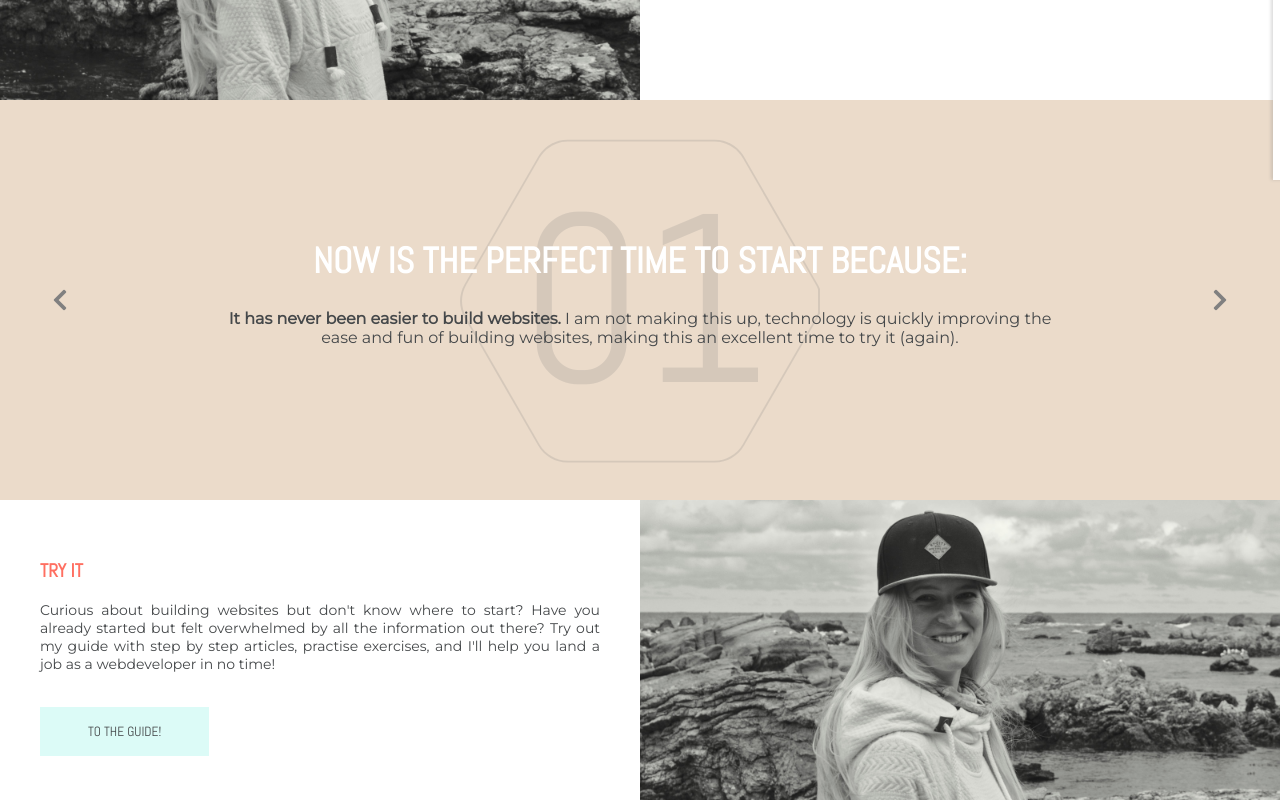
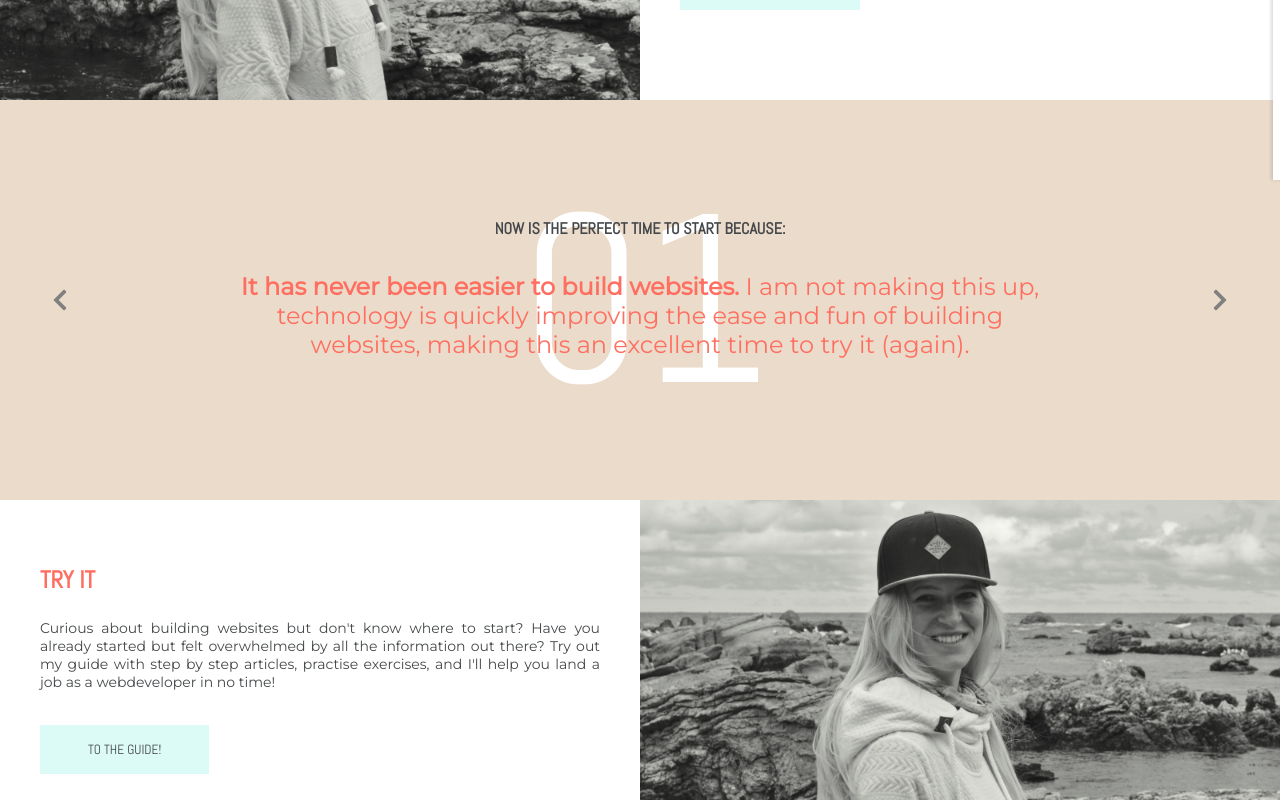
Before and after one commit to Claudia413/supreme-octo-fun, a Vue app: page / in a window 1280 px wide. Shown: the part 620-1420 px from the top of the page. Built offline with nearby package versions, Linux system fonts and the light colour scheme; a web font is replaced by a local one.

Commit message:
Tweaks to slider on homepage, menu and paragraphs on about page

```diff
--- a/src/assets/main.scss
+++ b/src/assets/main.scss
@@ -17,12 +17,13 @@ p {
 
 h3 {
     color: $primary-bright;
+    font-size: 24px;
 }
 
 h4 {
     font-family: 'Abel', sans-serif;
-    color: white;
-    font-size: 36px;
+    color: $text-color;
+    font-size: 16px;
     font-weight: 400;
     margin-top: 0;
     text-transform: uppercase;
--- a/src/components/MenuSlide.vue
+++ b/src/components/MenuSlide.vue
@@ -113,6 +113,6 @@ export default {
 	flex-direction: column;
 	box-sizing: border-box;
 	background-color: white;
-	align-items: center;
+	align-items: flex-end;
 }
 </style>
--- a/src/components/SocialIconBar.vue
+++ b/src/components/SocialIconBar.vue
@@ -24,10 +24,10 @@ export default {
 
 .icon-bar {
     display: flex;
-    width: 180px;
+    width: 156px;
     flex-direction: row;
     align-items: center;
-    justify-content: space-evenly;
+    justify-content: space-between;
 
     .hex-background {
         height: 48px;
--- a/src/views/About.vue
+++ b/src/views/About.vue
@@ -1,22 +1,21 @@
 <template>
 	<div class="about">
+    <MenuSlide/>
 		<img
 			alt="Claudia Engelsman, developer who will teach you how to code a website"
 			src="../assets/ClaudiaBWKaikoura.jpg"
 			class="intro-pic img-block"
 		>
 		<section class="intro-text text-block">
-			<h3>About</h3>
+			<h3>Hello there!</h3>
 			<p>Hello text here etc</p>
 		</section>
 		<section class="full-block long-bio">
-      <h3>About</h3>
+      <h3>My story</h3>
 			<p>A few years ago I turned my life around and started over at age 26. I had just moved back in with my parents after a break-up when I realized how unfulfilling my current career path was. I wanted to become a developer and I quit my job without a new job or even a solid plan to get there. Uh-oh...</p>
-			<p>I started reading about and trying out HTML and CSS online, going from one free resource to the next. There is so much information available, but not all is correct, up to date or complete, I was lost and just went with everything I found.</p>
-			<p>Fast forward a few weeks, a dash of luck and I got an interview with my current employer. They took a huge chance on this honest and unexperienced girl and decided to hire me and teach me coding on the job. I felt like the stars aligned just for me and I was so excited to start.</p>
+			<p>I started reading about and trying out HTML and CSS online, going from one free resource to the next. There is so much information available, but not all is correct, up to date or complete, I was lost and just went with everything I found. Fast forward a few weeks, a dash of luck and I got an interview with my current employer. They took a huge chance on this honest and unexperienced girl and decided to hire me and teach me coding on the job. I felt like the stars aligned just for me and I was so excited to start.</p>
 			<p>Since then I’ve never been more frustrated with work problems and errors and such, but I also have never been happier when I do figure it out and a new feature is build for one of our websites. It is such a thrill to create something out of thin air and help so many people with it.</p>
-			<p>Now that I’m here, I remember I had such a hard and confusing time in the beginning of this journey, and I feel like I should improve this for others who want to learn how to code. This is where and when I decided to create a space with all the information to get started, with support and inspiration to keep going when it gets hard, or when you are frustrated. A place I wish I had back then, starting with all of this.</p>
-			<p>My goal is to be the ‘aha-moment’ for someone struggling with learning all this on their own. To be the support for someone thinking of giving up while they are so close. And to be the inspiration for someone who wants to learn coding but is afraid to get started. If there is one person today I am helping with this website, it is a good day.</p>
+			<p>Now that I’m here, I remember I had such a hard and confusing time in the beginning of this journey, and I feel like I should improve this for others who want to learn how to code. This is where and when I decided to create a space with all the information to get started, with support and inspiration to keep going when it gets hard, or when you are frustrated. A place I wish I had back then, starting with all of this. My goal is to be the ‘aha-moment’ for someone struggling with learning all this on their own. To be the support for someone thinking of giving up while they are so close. And to be the inspiration for someone who wants to learn coding but is afraid to get started. If there is one person today I am helping with this website, it is a good day.</p>
 			<p>When I’m not working as a developer or creating guides and providing help, you can find me on the couch in yoga pants with my pupper and some B&J ice cream, dreaming of New Zealand or simply (binge)watching Netflix. I also enjoy watercolor painting, and I don’t make enough time for this. Hopefully one day I will master time-management and have enough time for all my (creative) interests and endeavours.</p>
 		</section>
 
@@ -26,10 +25,12 @@
 
 <script>
 import Footer from "@/components/Footer.vue";
+import MenuSlide from "@/components/MenuSlide.vue";
 
 export default {
 	components: {
-		Footer
+    Footer,
+    MenuSlide
 	}
 };
 </script>
@@ -74,6 +75,7 @@ export default {
   flex-direction: column;
   padding: 40px;
   background-color: $secondary-color;
+  text-align: center;
   p {
     width: 80%;
     max-width: 1400px;
--- a/src/views/Home.vue
+++ b/src/views/Home.vue
@@ -16,40 +16,6 @@
 			<div class="arrow" @click="incrementSlideIndex(-1)">
 				<span class="fas fa-chevron-left"></span>
 			</div>
-			<svg
-				class="hexagon-bg"
-				version="1.1"
-				id="Capa_1"
-				xmlns="http://www.w3.org/2000/svg"
-				xmlns:xlink="http://www.w3.org/1999/xlink"
-				x="0px"
-				y="0px"
-				viewBox="0 0 480 480"
-				style="enable-background:new 0 0 483.013 483.013;"
-				fill="#DCFBF7"
-				xml:space="preserve">
-				<path
-					d="M477.043,219.205L378.575,48.677c-7.974-13.802-22.683-22.292-38.607-22.292H143.041c-15.923,0-30.628,8.49-38.608,22.292
-					L5.971,219.205c-7.961,13.801-7.961,30.785,0,44.588l98.462,170.543c7.98,13.802,22.685,22.293,38.608,22.293h196.926
-					c15.925,0,30.634-8.491,38.607-22.293l98.469-170.543C485.003,249.99,485.003,233.006,477.043,219.205z"></path>
-			</svg>
-			<svg
-				class="hexagon-bg small"
-				version="1.1"
-				id="Capa_1"
-				xmlns="http://www.w3.org/2000/svg"
-				xmlns:xlink="http://www.w3.org/1999/xlink"
-				x="0px"
-				y="0px"
-				viewBox="0 0 480 480"
-				style="enable-background:new 0 0 483.013 483.013;"
-				fill="#DCFBF7"
-				xml:space="preserve">
-				<path
-					d="M477.043,219.205L378.575,48.677c-7.974-13.802-22.683-22.292-38.607-22.292H143.041c-15.923,0-30.628,8.49-38.608,22.292
-					L5.971,219.205c-7.961,13.801-7.961,30.785,0,44.588l98.462,170.543c7.98,13.802,22.685,22.293,38.608,22.293h196.926
-					c15.925,0,30.634-8.491,38.607-22.293l98.469-170.543C485.003,249.99,485.003,233.006,477.043,219.205z"></path>
-			</svg>
 			<transition name="fade-out" mode="out-in">
 				<div class="number" v-bind:key="slideIndex">0{{slideIndex}}</div>
 			</transition>
@@ -102,8 +68,8 @@
 			</div>
 		</section>
 		<section class="freebie-text text-block">
-			<h3>Get a headstart</h3>
-			<p>With my starter website template</p>
+			<h3>Got errors?</h3>
+			<p>Fix those errors with my free 3 step guide</p>
 			<input type="text" title="name" placeholder="Name" class="sign-up">
 			<input type="email" title="email address" placeholder="Email address" class="sign-up">
 			<button class="mt-2">Yes, let's do this!</button>
@@ -220,27 +186,13 @@ export default {
 			margin: auto;
 		}
 	}
-	.hexagon-bg {
-		position: absolute;
-		fill: grey;
-		opacity: 0.2;
-		height: 360px;
-		left: calc(50% - 180px);
-		z-index: 0;
-		&.small {
-			height: 356px;
-			left: calc(50% - 178px);
-			fill: $secondary-color;
-			opacity: 1;
-		}
-	}
 	.number {
 		text-align: center;
 		width: 240px;
 		position: absolute;
 		left: calc(50% - 120px);
-		color: grey;
-		opacity: 0.2;
+		color: white;
+		opacity: 1;
 		font-size: 240px;
 		bottom: calc(50% - 153px);
 		z-index: 0;
@@ -255,7 +207,8 @@ export default {
 		text-align: center;
 		z-index: 20;
 		.inspiration {
-			font-size: 16px;
+			font-size: 24px;
+			color: $primary-bright;
 		}
 		.bold {
 			font-weight: 600;
```
